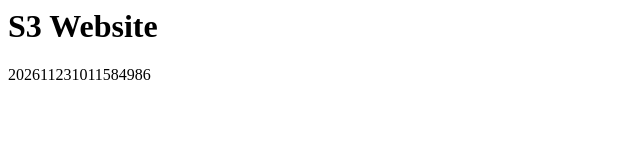
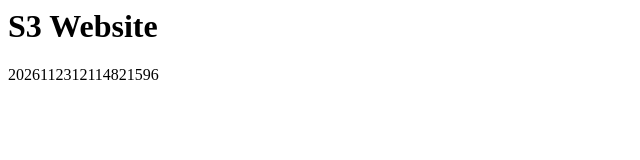
Before and after one commit to enmshtuz/cicd-epam-task1, a plain HTML site: page index.html in a window 1280 px wide. Shown: the full height of the page, 0-640 px from the left. Drawn offline with Linux system fonts and the light colour scheme.

Commit message:
Add index.html

```diff
--- a/index.html
+++ b/index.html
@@ -4,6 +4,6 @@
   </head>
   <body>
     <h1>S3 Website</h1>
-    <p>202611231011584986</p>
+    <p>2026112312114821596</p>
   </body>
 </html>
```
